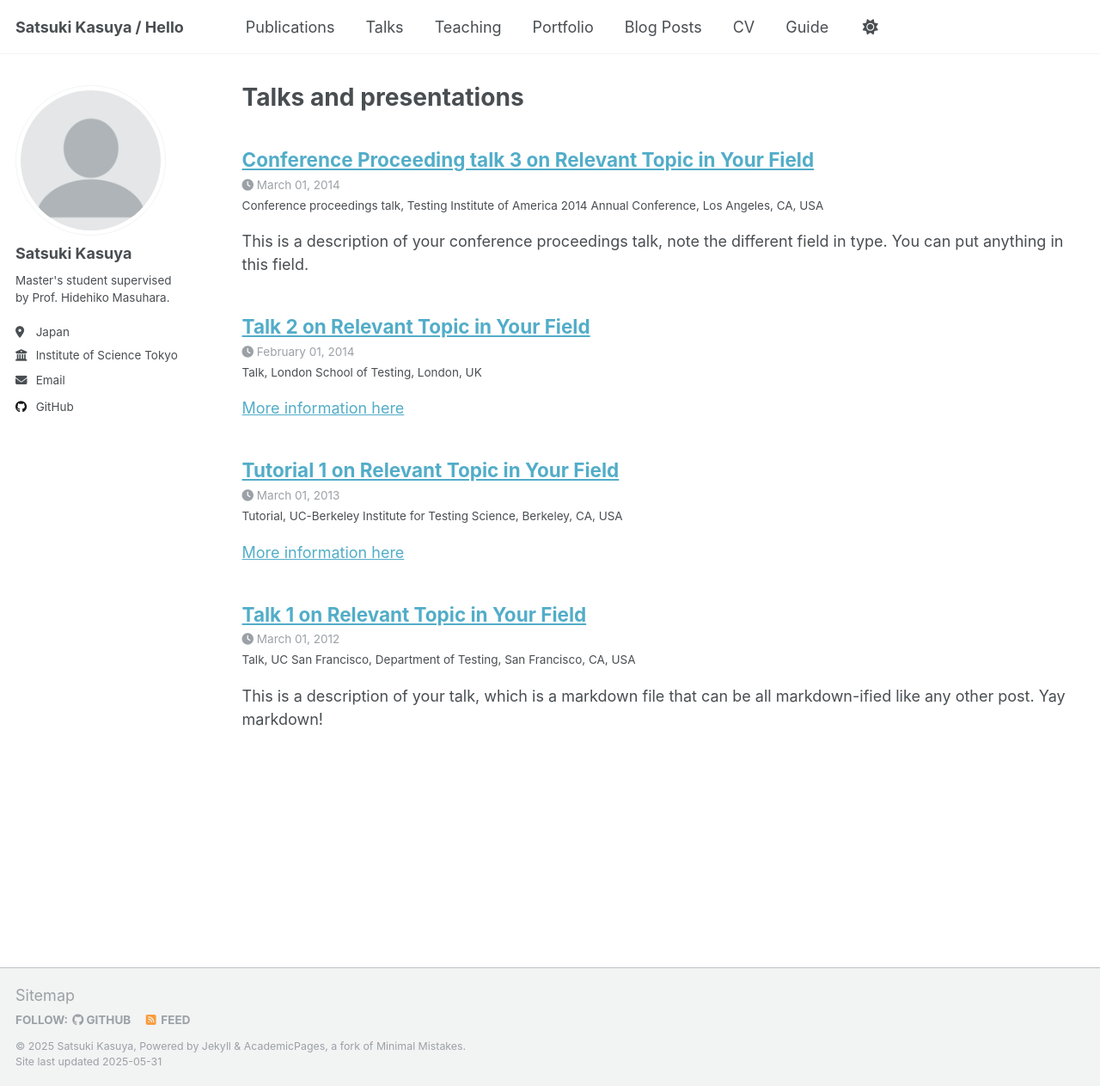
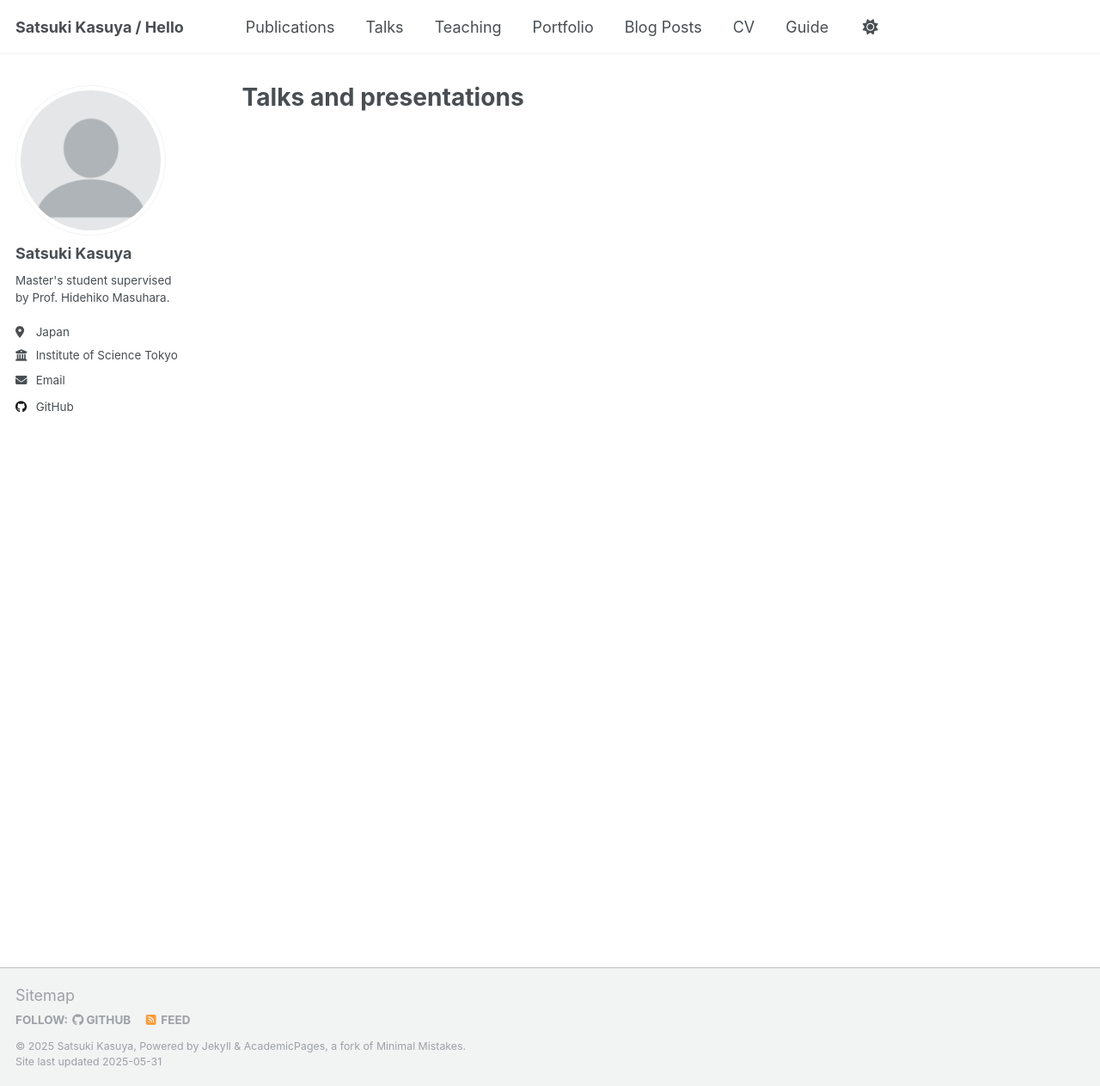
Before and after one commit to satsuki942/satsuki942.github.io, a Jekyll site: the page built from _pages/talks.html, in a window 1280 px wide and 1263 px high. Shown: the whole window at 86% size. Built offline with Jekyll 4.4.1, drawn with Linux system fonts in a browser that asks for light colours.

Commit message:
delete template content on Talks

```diff
--- a/_talks/2013-03-01-tutorial-1.md
+++ /dev/null
@@ -1,13 +0,0 @@
----
-title: "Tutorial 1 on Relevant Topic in Your Field"
-collection: talks
-type: "Tutorial"
-permalink: /talks/2013-03-01-tutorial-1
-venue: "UC-Berkeley Institute for Testing Science"
-date: 2013-03-01
-location: "Berkeley, CA, USA"
----
-
-[More information here](http://exampleurl.com)
-
-This is a description of your tutorial, note the different field in type. This is a markdown files that can be all markdown-ified like any other post. Yay markdown!
--- a/_talks/2014-02-01-talk-2.md
+++ /dev/null
@@ -1,13 +0,0 @@
----
-title: "Talk 2 on Relevant Topic in Your Field"
-collection: talks
-type: "Talk"
-permalink: /talks/2014-02-01-talk-2
-venue: "London School of Testing"
-date: 2014-02-01
-location: "London, UK"
----
-
-[More information here](http://example2.com)
-
-This is a description of your talk, which is a markdown files that can be all markdown-ified like any other post. Yay markdown!
--- a/_talks/2014-03-01-talk-3.md
+++ /dev/null
@@ -1,11 +0,0 @@
----
-title: "Conference Proceeding talk 3 on Relevant Topic in Your Field"
-collection: talks
-type: "Conference proceedings talk"
-permalink: /talks/2014-03-01-talk-3
-venue: "Testing Institute of America 2014 Annual Conference"
-date: 2014-03-01
-location: "Los Angeles, CA, USA"
----
-
-This is a description of your conference proceedings talk, note the different field in type. You can put anything in this field.
```
Also changed, not shown: _talks/example.md (renamed from _talks/2012-03-01-talk-1.md, +2 -2 lines).
